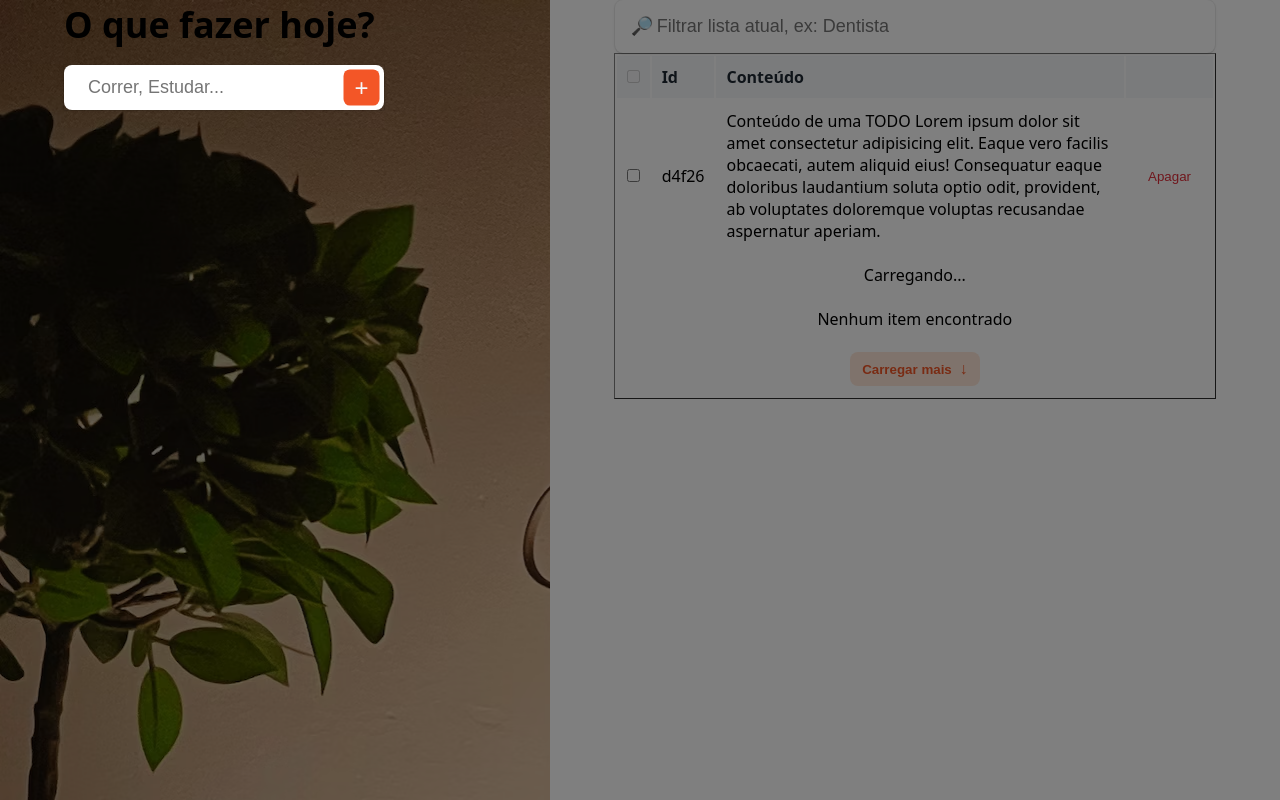
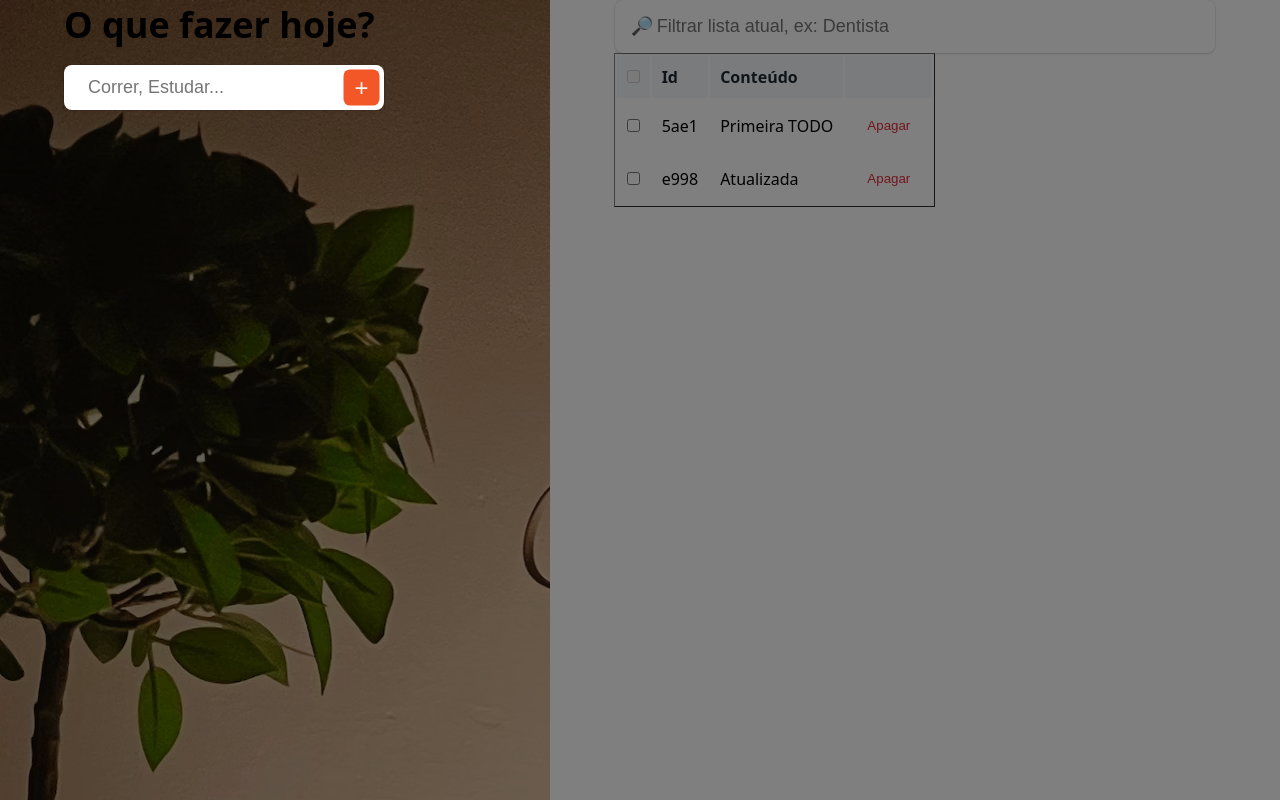
Before and after one commit to caianpedroso/course-learning, a Next.js app in the folder crudcomqualidade/Modulo-4/: page / in a window 1280 px wide. Built offline with nearby package versions, Linux system fonts and the light colour scheme.

Commit message:
Crudcomqualidade: aula 1.2 modulo 4

```diff
--- a/crudcomqualidade/Modulo-4/pages/index.tsx
+++ b/crudcomqualidade/Modulo-4/pages/index.tsx
@@ -2,7 +2,23 @@ import { GlobalStyles } from "@ui/theme/GlobalStyles";
 
 const bg = "/bg.jpeg";
 
+const todos = [
+    {
+      id: "5ae122a8-94f6-4965-b1fe-e0a296c9cd19",
+      date: "2024-01-10T00:55:07.840Z",
+      content: "Primeira TODO",
+      done: false
+    },
+    {
+      id: "e9986e62-c818-4bcf-87e8-ae29a037e77e",
+      date: "2024-01-10T00:55:07.840Z",
+      content: "Atualizada",
+      done: false
+    }
+  ];
+
 export default function Page() {
+    console.log("todos ", todos)
     return (
         <main>
             <GlobalStyles themeName="devsoutinho" />
@@ -43,24 +59,22 @@ export default function Page() {
                     </thead>
 
                     <tbody>
+                        {todos.map((currentTodo) => {
+                            return(
                             <tr>
-                            <td>
+                                <td key={currentTodo.id}>
                                     <input type="checkbox" />
                                 </td>
-                            <td>d4f26</td>
-                            <td>
-                                Conteúdo de uma TODO Lorem ipsum dolor sit amet
-                                consectetur adipisicing elit. Eaque vero facilis
-                                obcaecati, autem aliquid eius! Consequatur eaque
-                                doloribus laudantium soluta optio odit,
-                                provident, ab voluptates doloremque voluptas
-                                recusandae aspernatur aperiam.
-                            </td>
+                                <td>{currentTodo.id.substring(0,4)}</td>
+                                <td>{currentTodo.content}</td>
                                 <td align="right">
                                     <button data-type="delete">Apagar</button>
                                 </td>
                             </tr>
+                            )
+                        })}
 
+{/**
                         <tr>
                             <td
                                 colSpan={4}
@@ -76,8 +90,8 @@ export default function Page() {
                                 Nenhum item encontrado
                             </td>
                         </tr>
-
-                        <tr>
+*/}
+                       {/** <tr>
                             <td
                                 colSpan={4}
                                 align="center"
@@ -97,6 +111,7 @@ export default function Page() {
                                 </button>
                             </td>
                         </tr>
+                        */}
                     </tbody>
                 </table>
             </section>
```
Lines whose indentation alone changed are shown as unchanged.
